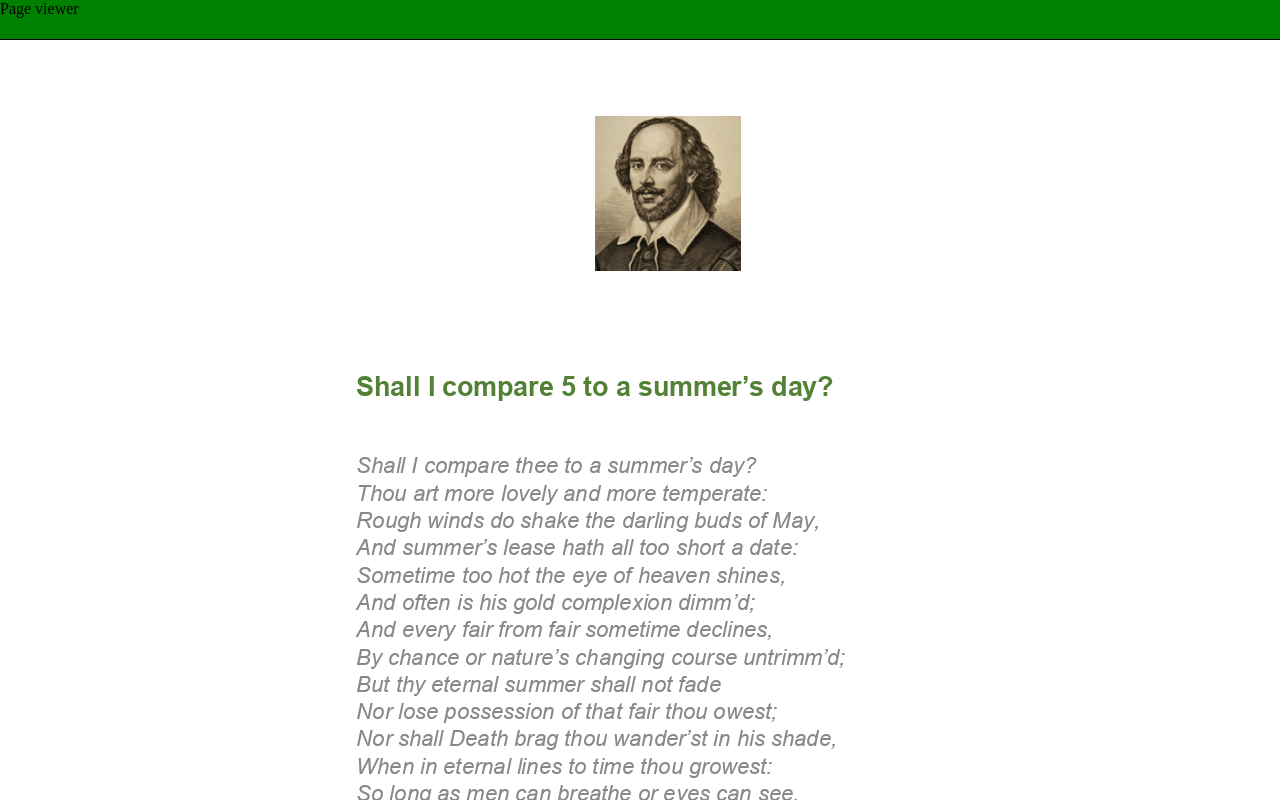
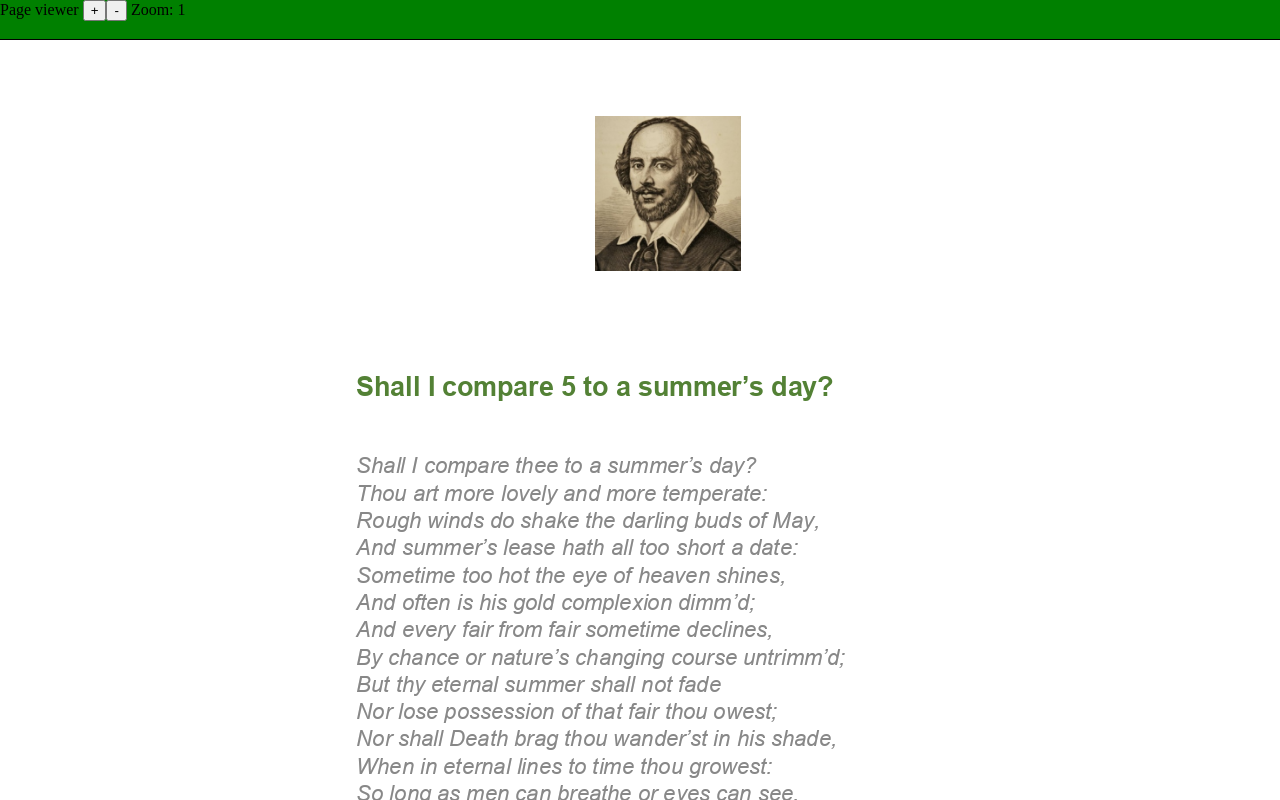
Before and after one commit to DmitriyIvanko/page-viewer, an Angular app: page / in a window 1280 px wide. Built offline with nearby package versions, Linux system fonts and the light colour scheme.

Commit message:
+ temp save;

```diff
--- a/src/app/page-viewer/page-viewer.const.ts
+++ b/src/app/page-viewer/page-viewer.const.ts
@@ -1,4 +1,7 @@
 export const WIDTH_EPS = 0.01;
+export const MAX_ZOOM = 1.5;
+export const MIN_ZOOM = 0.5;
+export const ZOOM_STEP = 0.1;
 
 export const PRELOAD_PAGES_COUNT = 1;
 export const INITIAL_ZOOM = 1;
--- a/src/app/page-viewer/page-viewer.html
+++ b/src/app/page-viewer/page-viewer.html
@@ -1,5 +1,13 @@
 <div class="main-header">
   Page viewer
+  <button (click)="onIncreaseZoom()">
+    +
+  </button>
+  <button (click)="onDecreaseZoom()">
+    -
+  </button>
+  Zoom: {{ zoom() }}
+
 </div>
 <div class="main-container">
   <div class="virtual-scroll-container"
--- a/src/app/page-viewer/page-viewer.scss
+++ b/src/app/page-viewer/page-viewer.scss
@@ -25,6 +25,7 @@ $header_vh: 5vh;
 .page {
   display: flex;
   justify-content: center;
+  // transition: 0.3s;
 }
 
 .virtual-scroll-container {
--- a/src/app/page-viewer/page-viewer.ts
+++ b/src/app/page-viewer/page-viewer.ts
@@ -1,7 +1,7 @@
 import { ChangeDetectionStrategy, Component, ElementRef, computed, effect, inject, signal, viewChild } from '@angular/core';
 
 import { MOCK_DATA } from './api.mock';
-import { INITIAL_ZOOM, PAGE_HEIGHT_PX, PAGE_WIDTH_PX, PRELOAD_PAGES_COUNT } from './page-viewer.const';
+import { INITIAL_ZOOM, MAX_ZOOM, MIN_ZOOM, PAGE_HEIGHT_PX, PAGE_WIDTH_PX, PRELOAD_PAGES_COUNT, ZOOM_STEP } from './page-viewer.const';
 import { ScrollHelper } from './scroll-helper';
 
 @Component({
@@ -13,8 +13,14 @@ import { ScrollHelper } from './scroll-helper';
 export class PageViewer {
   readonly data = signal(MOCK_DATA);
   readonly pageList = computed(() => this.data().pages);
-  readonly pageWidth = signal(PAGE_WIDTH_PX)
-  readonly pageHeight = signal(PAGE_HEIGHT_PX);
+  // readonly pageWidth = signal(PAGE_WIDTH_PX)
+  readonly pageWidth = computed(() => {
+    return  this.zoom() * PAGE_WIDTH_PX;
+  })
+  //readonly pageHeight = signal(PAGE_HEIGHT_PX);
+  readonly pageHeight = computed(() => {
+    return this.zoom() * PAGE_HEIGHT_PX;
+  })
   readonly totalHeight = computed(() => this.pageHeight() * this.pageList().length * this.zoom());
   readonly zoom = signal(INITIAL_ZOOM);
   readonly renderedRange = computed(() => {
@@ -70,6 +76,7 @@ export class PageViewer {
       }
 
       const scrollTo = scrollToRatio * renderedTotalHeight;
+      console.log(scrollTo)
 
       requestAnimationFrame(() => {
         renderedPagesElement.scroll({
@@ -77,6 +84,14 @@ export class PageViewer {
         });
       });
     })
+  }
+
+  onIncreaseZoom(): void {
+    this.zoom.update((zoom) => Math.min(MAX_ZOOM, zoom + ZOOM_STEP));
+  }
+
+  onDecreaseZoom(): void {
+    this.zoom.update((zoom) => Math.max(MIN_ZOOM, zoom - ZOOM_STEP));
   }
 
   onVirtualScroll(event: Event): void {
```
